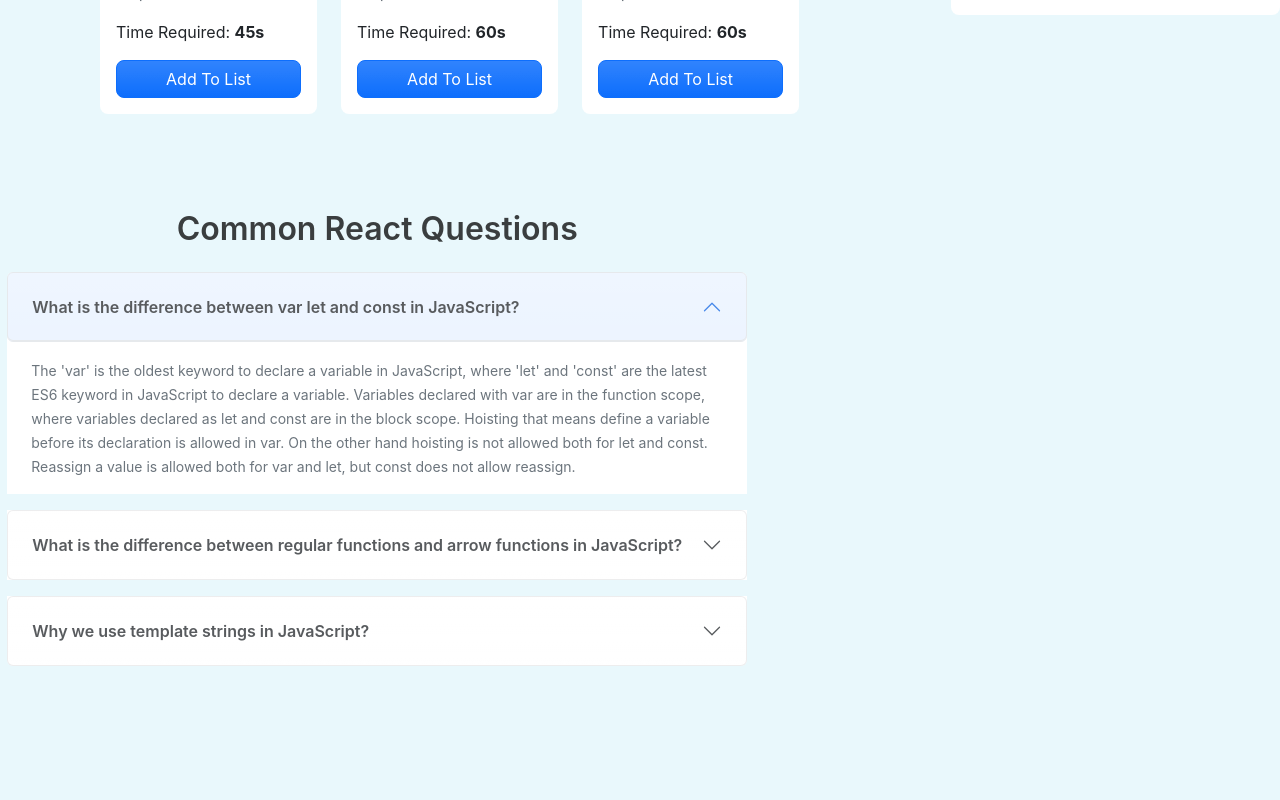
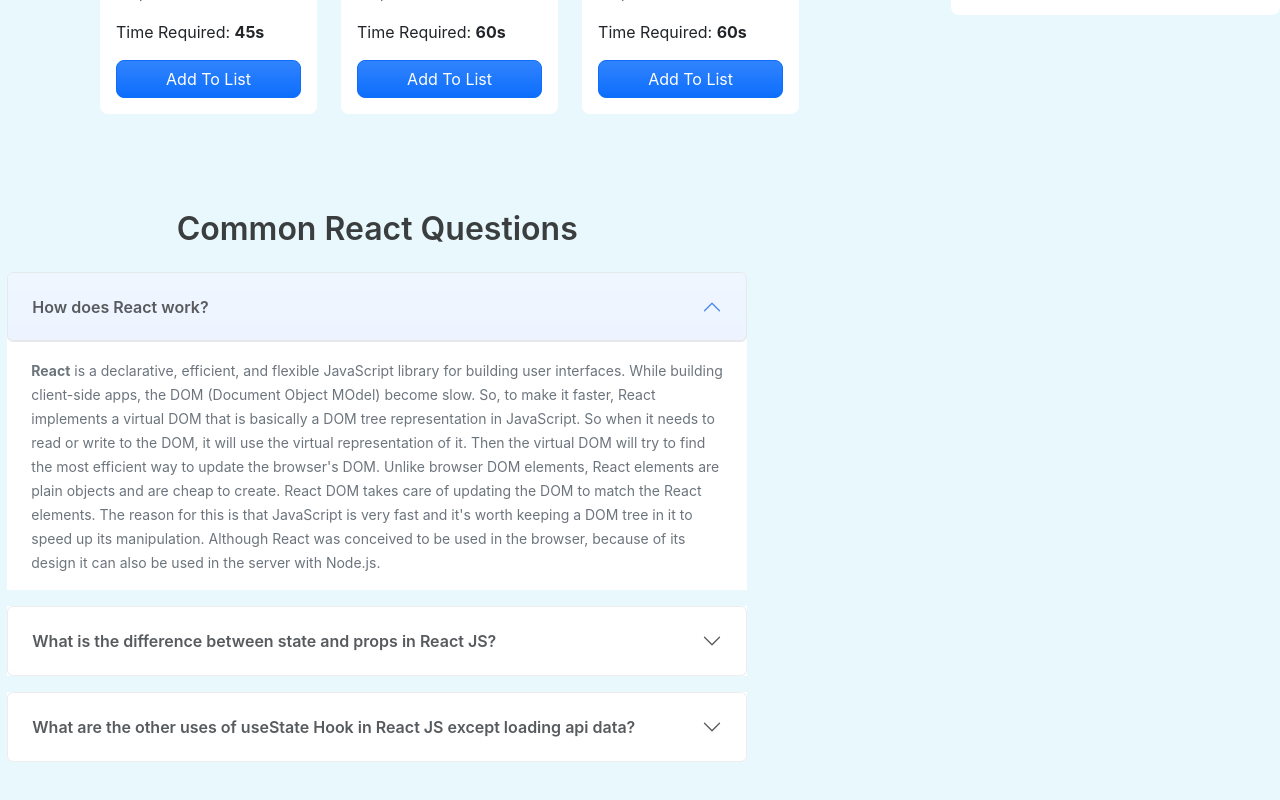
Before and after one commit to DevMazed04/fitness-heroes, a React (Create React App) app: page / in a window 1280 px wide. Shown: the part 817-1617 px from the top of the page. Before the commit the page ends 1531 px from the top, so only its background shows below. Built offline with nearby package versions, Linux system fonts and the light colour scheme.

Commit message:
React JS questions added using accordian

```diff
--- a/src/components/ExerciseDetails/ExerciseDetails.js
+++ b/src/components/ExerciseDetails/ExerciseDetails.js
@@ -1,5 +1,4 @@
-import React, { useState } from 'react';
-import { addToLS } from "../../utilities/fakeDb";
+import React, { useEffect, useState } from 'react';
 
 const ExerciseDetails = ({ exerciseDetails }) => {
    let time = 0;
@@ -12,23 +11,21 @@
 
    const showBreaktime = (breaktime) => {
       setBreaktime(breaktime);
-      localStorage.setItem('breaktime', breaktime)
+
+      localStorage.setItem('breaktime', breaktime);
       console.log(breaktime);
+      //setBreaktime(getBreaktime);
    }
+
+   useEffect(() => {
+      const getBreaktime = localStorage.getItem('breaktime');
+      console.log('getBreaktime:', getBreaktime)
+   }, [])
 
    return (
       <div>
-         {/* <p>selected: {exerciseDetails.length}</p> */}
          <div className="mt-5">
             <h5>Add A Break </h5>
-            {/*  <div className="bg-light rounded-3 mt-4 py-3 ps-2 ps-sm-3">
-               <button className="btn btn-sm btn-outline-primary rounded-3 mx-2 mx-sm-3" onClick={() => addToLS('breakTime', 15)}> <b><span>15</span>s</b></button>
-
-               <button className="btn btn-sm btn-outline-primary rounded-3 mx-2 mx-sm-3" onClick={() => addToLS('breakTime', 30)}> <b><span>30</span>s</b></button>
-               <button className="btn btn-sm btn-outline-primary rounded-3 mx-2 mx-sm-3" onClick={() => addToLS('breakTime', 45)}> <b><span>45</span>s</b></button>
-               <button className="btn btn-sm btn-outline-primary rounded-3 mx-2 mx-sm-3" onClick={() => addToLS('breakTime', 60)}> <b><span>60</span>s</b></button>
-
-            </div> */}
 
             {
                breaktimes.map(breaktime =>
@@ -38,9 +35,6 @@
                   </button>)
             }
          </div>
-
-
-
 
 
          <div className="mt-5">
--- a/src/components/Questions/Questions.js
+++ b/src/components/Questions/Questions.js
@@ -15,22 +15,16 @@
                   <button className="accordion-button bg-gradient text-dark opacity-75 fw-semibold px-4 py-4 rounded border"
                      type="button" data-bs-toggle="collapse" data-bs-target="#collapseOne" aria-expanded="true"
                      aria-controls="collapseOne">
-                     What is the difference between var let and const in JavaScript?
+                     How does React work?
                   </button>
                </h2>
                <div id="collapseOne" className="accordion-collapse collapse show rounded-3" aria-labelledby="headingOne"
                   data-bs-parent="#accordionExample">
                   <div className="accordion-body text-secondary px-0 pe-3 px-lg-4 pb-3 lh-tab">
                      <small>
-                        The 'var' is the oldest keyword to declare a variable in
-                        JavaScript, where 'let' and 'const' are the latest ES6 keyword
-                        in JavaScript to declare a variable. Variables declared with var
-                        are in the function scope, where variables declared as let and
-                        const are in the block scope. Hoisting that means define a
-                        variable before its declaration is allowed in var. On the other
-                        hand hoisting is not allowed both for let and const. Reassign a
-                        value is allowed both for var and let, but const does not allow
-                        reassign.
+                        <b>React</b> is a declarative, efficient, and flexible JavaScript library for building user interfaces. While building client-side apps, the DOM (Document Object MOdel) become slow. So, to make it faster, React implements a virtual DOM that is basically a DOM tree representation in JavaScript. So when it needs to read or write to the DOM, it will use the virtual representation of it. Then the virtual DOM will try to find the most efficient way to update the browser's DOM.
+                        Unlike browser DOM elements, React elements are plain objects and are cheap to create. React DOM takes care of updating the DOM to match the React elements. The reason for this is that JavaScript is very fast and it's worth keeping a DOM tree in it to speed up its manipulation.
+                        Although React was conceived to be used in the browser, because of its design it can also be used in the server with Node.js.
                      </small>
                   </div>
                </div>
@@ -42,24 +36,18 @@
                      className="accordion-button collapsed bg-gradient text-dark opacity-75 fw-semibold px-4 py-4 border border-dark border-opacity-10 rounded"
                      type="button" data-bs-toggle="collapse" data-bs-target="#collapseTwo" aria-expanded="false"
                      aria-controls="collapseTwo">
-                     What is the difference between regular functions and arrow
-                     functions in JavaScript?
+                     What is the difference between state and props in React JS?
                   </button>
                </h2>
                <div id="collapseTwo" className="accordion-collapse collapse" aria-labelledby="headingTwo"
                   data-bs-parent="#accordionExample">
                   <div className="accordion-body text-secondary px-0 pe-3 px-lg-4 pb-3 lh-tab">
                      <small>
-                        In regular function, 'this' changes according to the way that
-                        function is invoked, where arrow functions don't have their own
-                        'this', and they don't redefine the value of 'this' within the
-                        function. In regular JavaScript functions, arguments keywords
-                        can be used to access the passed arguments when the function is
-                        invoked. But arrow functions do not have their own arguments and
-                        it uses the arguments from the outer function. We can easily
-                        construct objects with regular functions, We just need to invoke
-                        the function with the new keyword. But arrow functions can not
-                        be used as constructors.
+                        <b>1)</b>  Props are read-only, where State changes can be asynchronous, <br />
+                        <b>2)</b> Props are immutable but State is mutable, <br />
+                        <b>3)</b> Props allow you to pass data from one component to other components as an argument, where State holds information about the components, <br />
+                        <b>4)</b> Props can be accessed by the child component but State cannot be accessed by child components, <br />
+                        <b>5)</b> Props are used to communicate between components, where States can be used for rendering dynamic changes with the component.
                      </small>
                   </div>
                </div>
@@ -71,25 +59,18 @@
                      className="accordion-button collapsed bg-gradient text-dark opacity-75 fw-semibold px-4 py-4 border border-dark border-opacity-10 rounded"
                      type="button" data-bs-toggle="collapse" data-bs-target="#collapseThree" aria-expanded="false"
                      aria-controls="collapseThree">
-                     Why we use template strings in JavaScript?
+                     What are the other uses of useState Hook in React JS except loading api data?
                   </button>
                </h2>
                <div id="collapseThree" className="accordion-collapse collapse" aria-labelledby="headingThree"
                   data-bs-parent="#accordionExample">
                   <div className="accordion-body text-secondary px-0 pe-3 px-lg-4 pb-3 lh-tab">
                      <small>
-                        Template strings are a powerful feature of modern JavaScript
-                        released in ES6. It lets us insert/interpolate variables and
-                        expressions into strings without needing to concatenate like in
-                        older versions of JavaScript. It allows us to create strings
-                        that are complex and contain dynamic elements. In normal
-                        strings, we have to use an escape sequence \n to give a new line
-                        for creating a multiline string. However, in template literals,
-                        there is no need to use \n because string ends only when it gets
-                        backtick(`) character. ES6 template literals support string
-                        interpolation. Template literals can use the placeholders for
-                        string substitution. To embed expressions with normal strings,
-                        we have to use the ${ } syntax.
+                        <b>1)</b> The useEffect hook allows us to handle side effects such as logging, making asynchronous calls, or setting values on local storage, <br />
+                        <b>2)</b> Running once on mount: fetch API data, <br />
+                        <b>3)</b> Running on state change: validating input field, live filtering, trigger animation on new array value, <br />
+                        <b>4)</b> Running on props change: update paragraph list on fetched API data update,  updating fetched API data to get BTC updated price
+                        <b>5)</b>
                      </small>
                   </div>
                </div>
--- a/src/utilities/fakeDb.js
+++ /dev/null
@@ -1,19 +0,0 @@
-// const addToLS = (id) => {
-//    const quantity = localStorage.getItem(id);
-//    if (quantity) {
-//       const newQty = parseInt(quantity) + 1;
-//       localStorage.setItem(id, newQty)
-//    }
-//    else {
-//       localStorage.setItem(id, 1);
-//    }
-// }
-
-const addToLS = (key, value) => {
-
-   localStorage.setItem(key, value);
-}
-
-export {
-   addToLS,
-}
```
